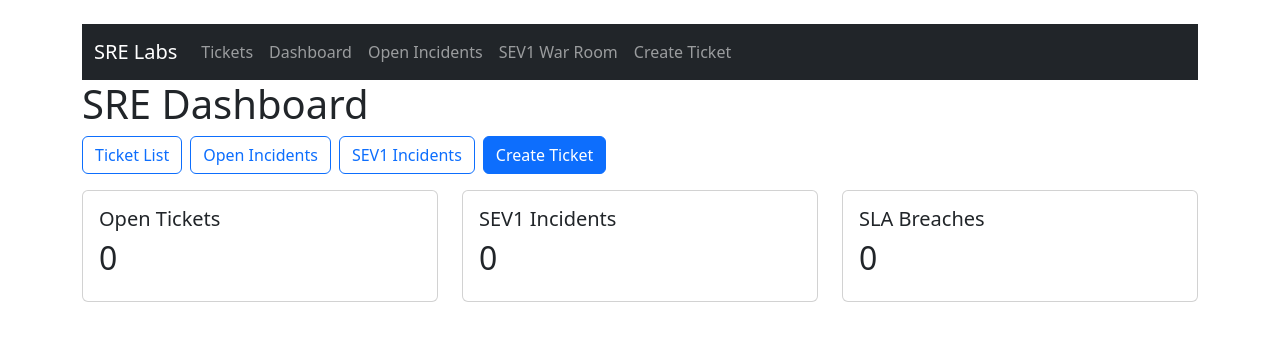
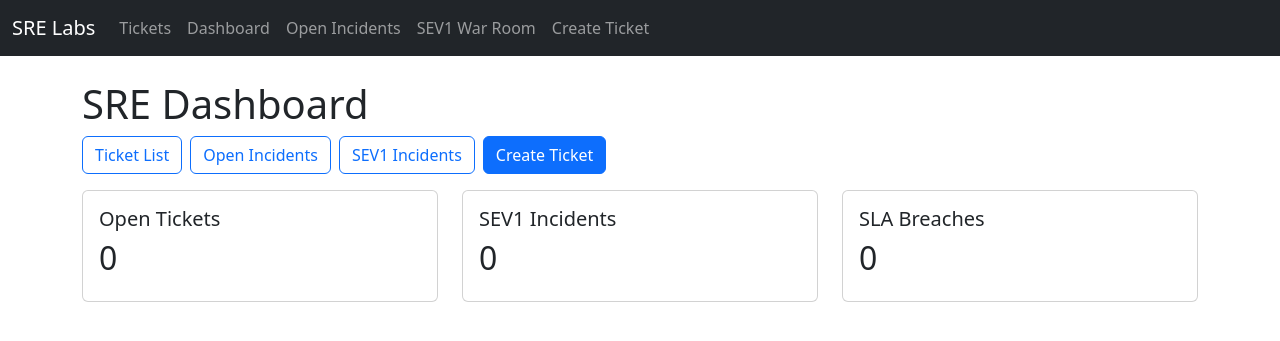
Before and after one commit to DHunnicuttSG/SRE_Labs, a Flask app: page /dashboard in a window 1280 px wide. Shown: the top 341 px of the page. Run offline with Flask 3, Linux system fonts and the light colour scheme; data that the repository does not hold is empty.

Commit message:
frontend editing nav bar fix

```diff
--- a/docker/app/templates/dashboard.html
+++ b/docker/app/templates/dashboard.html
@@ -6,8 +6,9 @@
     <title>SRE Dashboard</title>
     <link href="https://cdn.jsdelivr.net/npm/bootstrap@5.3.3/dist/css/bootstrap.min.css" rel="stylesheet">
 </head>
+<body>
 {% include 'navbar.html' %}
-<body class="container mt-4">
+<div class="container mt-4">
 
     <h1>SRE Dashboard</h1>
 
@@ -59,5 +60,6 @@
         }
         loadDashboard();
     </script>
+</div>
 </body>
 </html>
```
